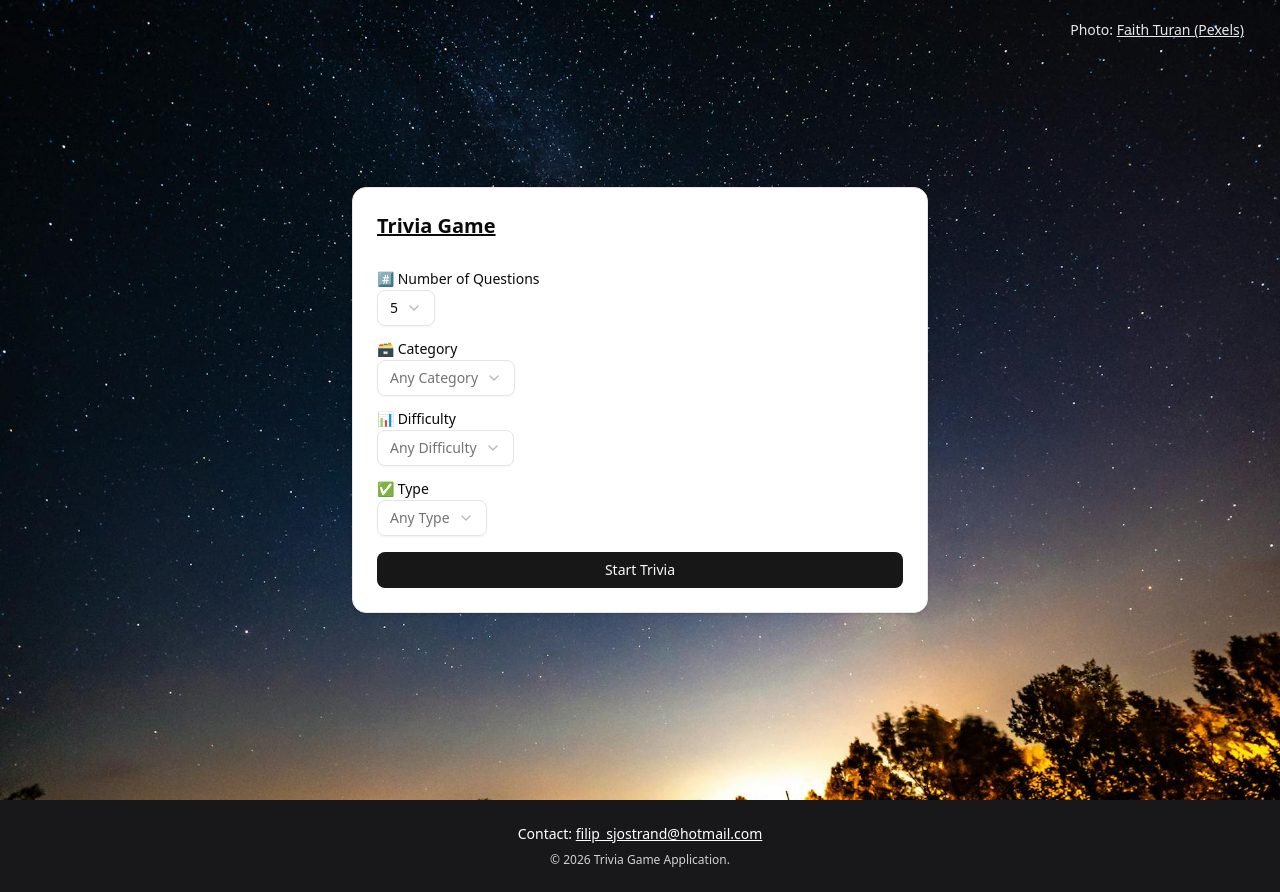
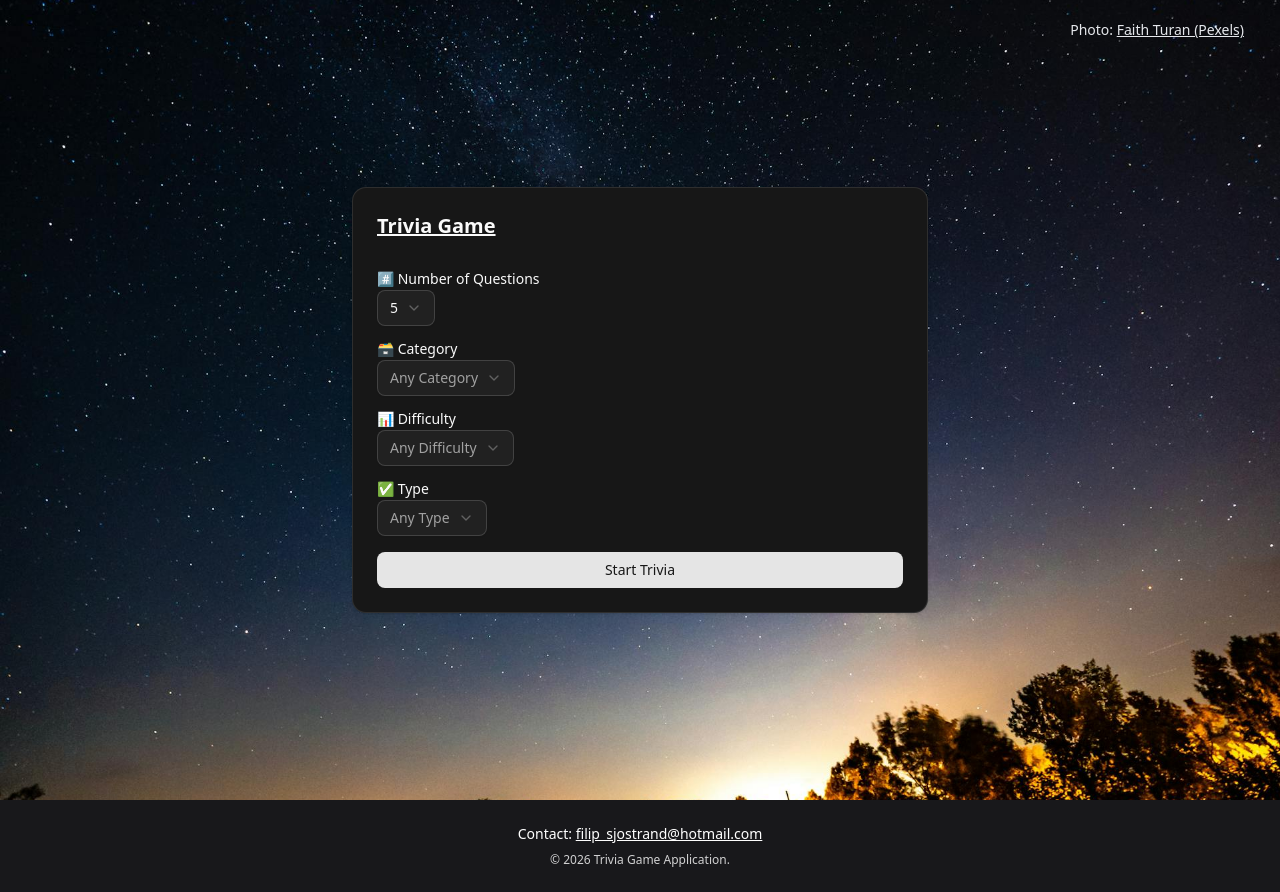
Before and after one commit to filipsjostrand/next-js-trivia-game, a Next.js app: page / in a window 1280 px wide. Built offline with nearby package versions, Linux system fonts and the light colour scheme.

Commit message:
ADD Trivia game dark mode

```diff
--- a/package.json
+++ b/package.json
@@ -17,6 +17,7 @@
     "clsx": "^2.1.1",
     "lucide-react": "^0.562.0",
     "next": "16.1.2",
+    "next-themes": "^0.4.6",
     "react": "19.2.3",
     "react-dom": "19.2.3",
     "tailwind-merge": "^3.4.0"
--- a/src/app/layout.tsx
+++ b/src/app/layout.tsx
@@ -2,6 +2,7 @@ import type { Metadata } from "next";
 import { Geist, Geist_Mono } from "next/font/google";
 import "./globals.css";
 import Footer from "../../components/footer";
+import { Providers } from "./providers";
 
 const geistSans = Geist({
   variable: "--font-geist-sans",
@@ -24,7 +25,7 @@ export default function RootLayout({
   children: React.ReactNode;
 }>) {
   return (
-    <html lang="en">
+    <html lang="en" suppressHydrationWarning>
       <body
         className={`${geistSans.variable} ${geistMono.variable} antialiased`}
       >
@@ -37,8 +38,9 @@ export default function RootLayout({
             className="underline hover:text-gray-300" >
             Faith Turan (Pexels) </a>
         </div>
-
+        <Providers>
         {children}
+        </Providers>
         <Footer />
       </body>
     </html>
--- /dev/null
+++ b/src/app/providers.tsx
@@ -0,0 +1,15 @@
+"use client";
+
+import { ThemeProvider } from "next-themes";
+
+export function Providers({ children }: { children: React.ReactNode }) {
+  return (
+    <ThemeProvider
+      attribute="class"
+      defaultTheme="dark"
+      enableSystem={false}
+    >
+      {children}
+    </ThemeProvider>
+  );
+}
```
Also changed, not shown: 1 other file (tests, documents, lock files or other folders).
